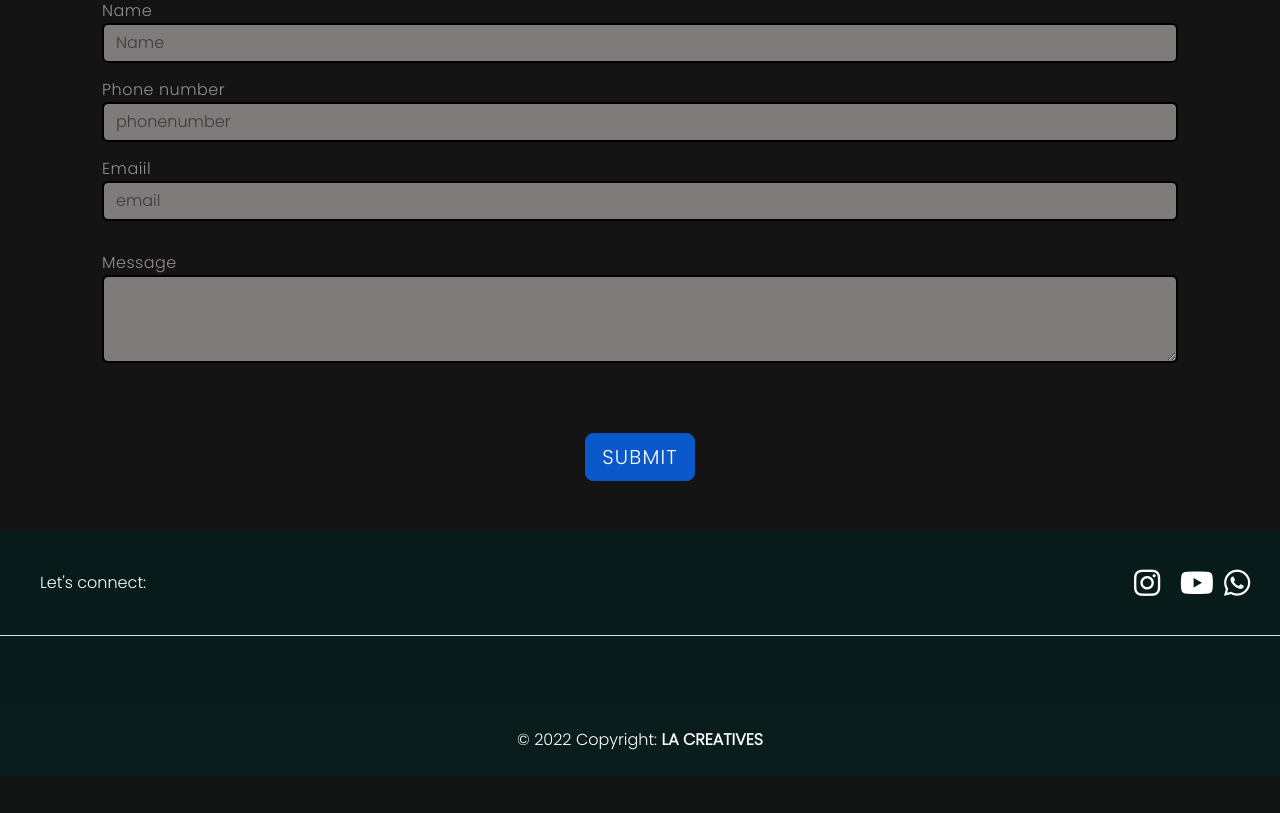
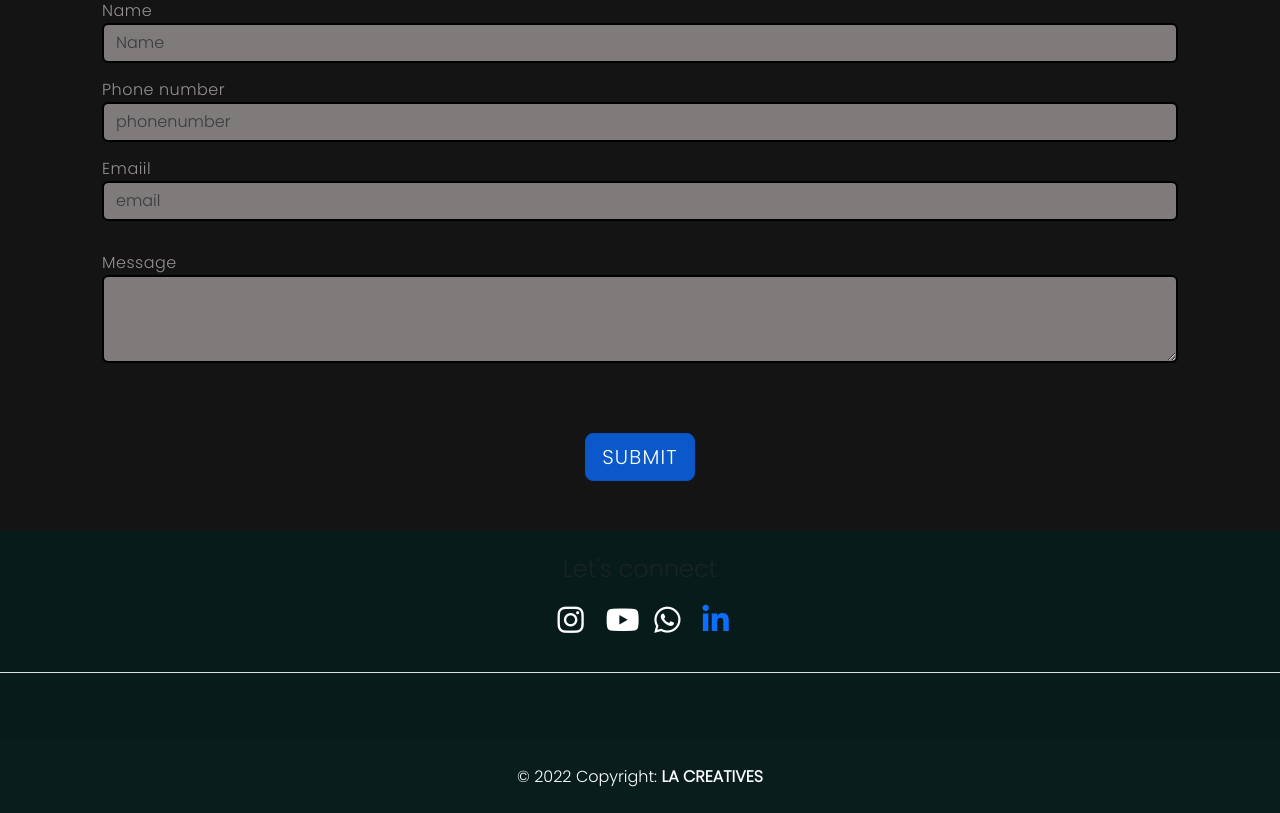
Before and after one commit to favas8606/lacreativesproject, a Django app: page / in a window 1280 px wide. Shown: the part 4296-5109 px from the top of the page. Before the commit the page ends 5046 px from the top, so only its background shows below. Run offline with Django 5.2, Linux system fonts and the light colour scheme; some libraries are stand-ins or nearby versions.

Commit message:
Update footer.html

```diff
--- a/template/footer.html
+++ b/template/footer.html
@@ -1,32 +1,40 @@
 <footer class="text-center text-lg-start  text-muted" style="background-color: rgb(7, 27, 27);">
     <!-- Section: Social media -->
     <section class="d-flex justify-content-center justify-content-lg-between p-4 border-bottom">
-      <!-- Left -->
-      <div class="me-5  d-lg-block p-3">
-        <span style="color: white; padding-top: 20px;">Let's connect:</span>
-      </div>
-      <!-- Left -->
 
       <!-- Right -->
-      <div class="d-flex justify-content-center footer_button">
+      <div class="col-12 col-sm-12 col-md-12 col-lg-12 col-xl-12">
+      <center>  <h4 class="lets_connect">Let's connect</h4>
+        <div class=" footer_button">
+          <center>
 
-        <a href="https://www.instagram.com/la._weddings?igsh=MXRpbmhjY2IxaXJ6ZA=="  class="me-1 fa fa-instagram  fa-2x">
-          <a href="https://youtube.com/@LACREATIVES?si=AnCr34tHtBofX7jh" target="_blank" class="fa fa-youtube  fa-2x">
 
-        </a>
-        <a href="https://wa.me/919895074646" target="_blank" class="fa fa-whatsapp  fa-2x">
+          <a href="https://www.instagram.com/la._weddings?igsh=MXRpbmhjY2IxaXJ6ZA=="  class=" fa fa-instagram  fa-2x">    </a>
+            <a href="https://youtube.com/@LACREATIVES?si=AnCr34tHtBofX7jh" target="_blank" class="fa fa-youtube  fa-2x">
 
-        </a>
+          </a>
+          <a href="https://wa.me/919895074646" target="_blank" class="fa fa-whatsapp  fa-2x">
 
-        </a>
+          </a>
+          <a href="https://www.linkedin.com/company/la-creatives/" target="_blank" class="fa fa-linkedin  fa-2x">
+
+          </a>
+
+        </center>
+      </div>
+    </center>
 
 
 
-        </a>
+
+
+
+
+
       </div>
-      <!-- Right -->
+
+
     </section>
-    <!-- Section: Social media -->
 
     <!-- Section: Links  -->
     <section class="">
```
